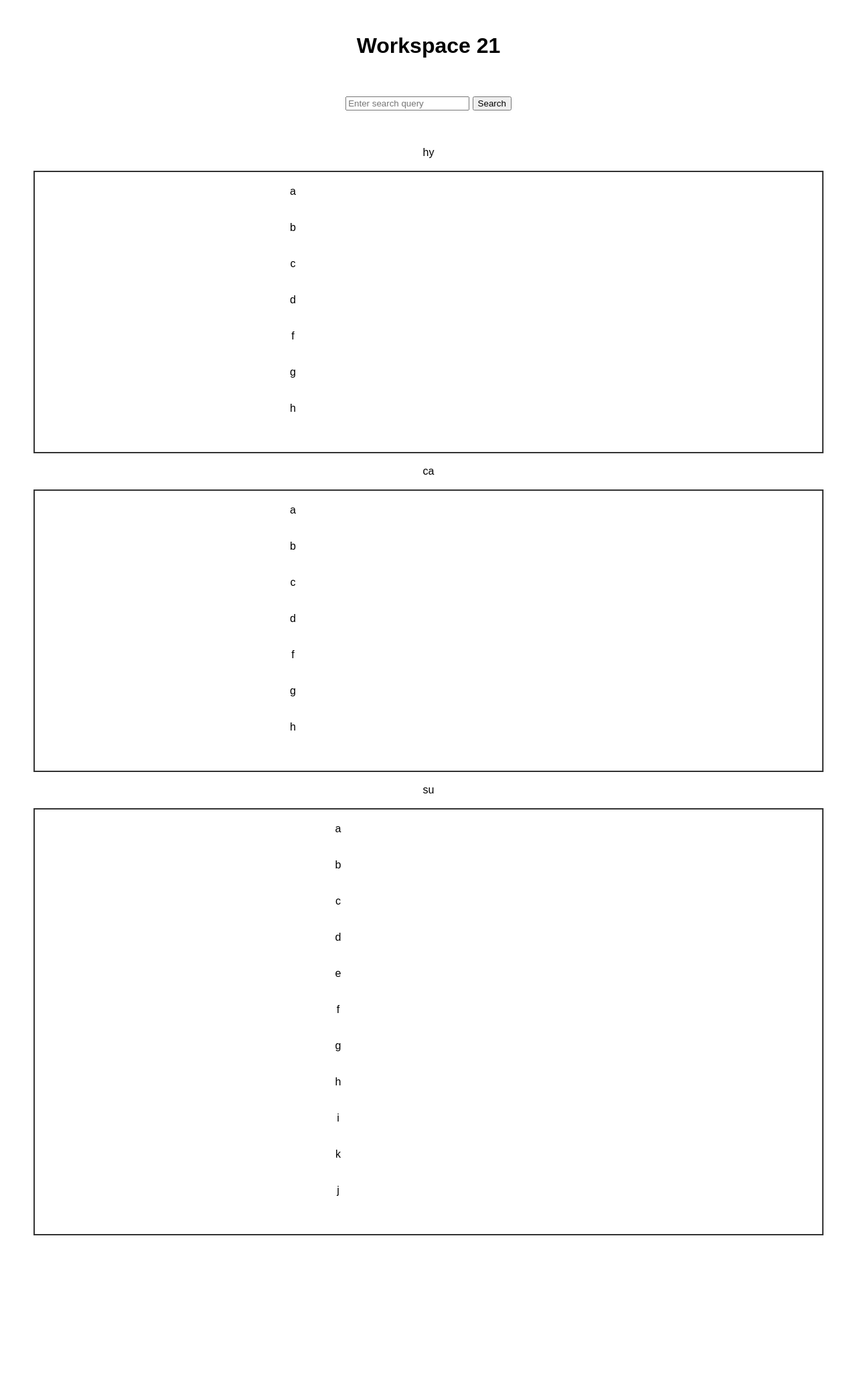
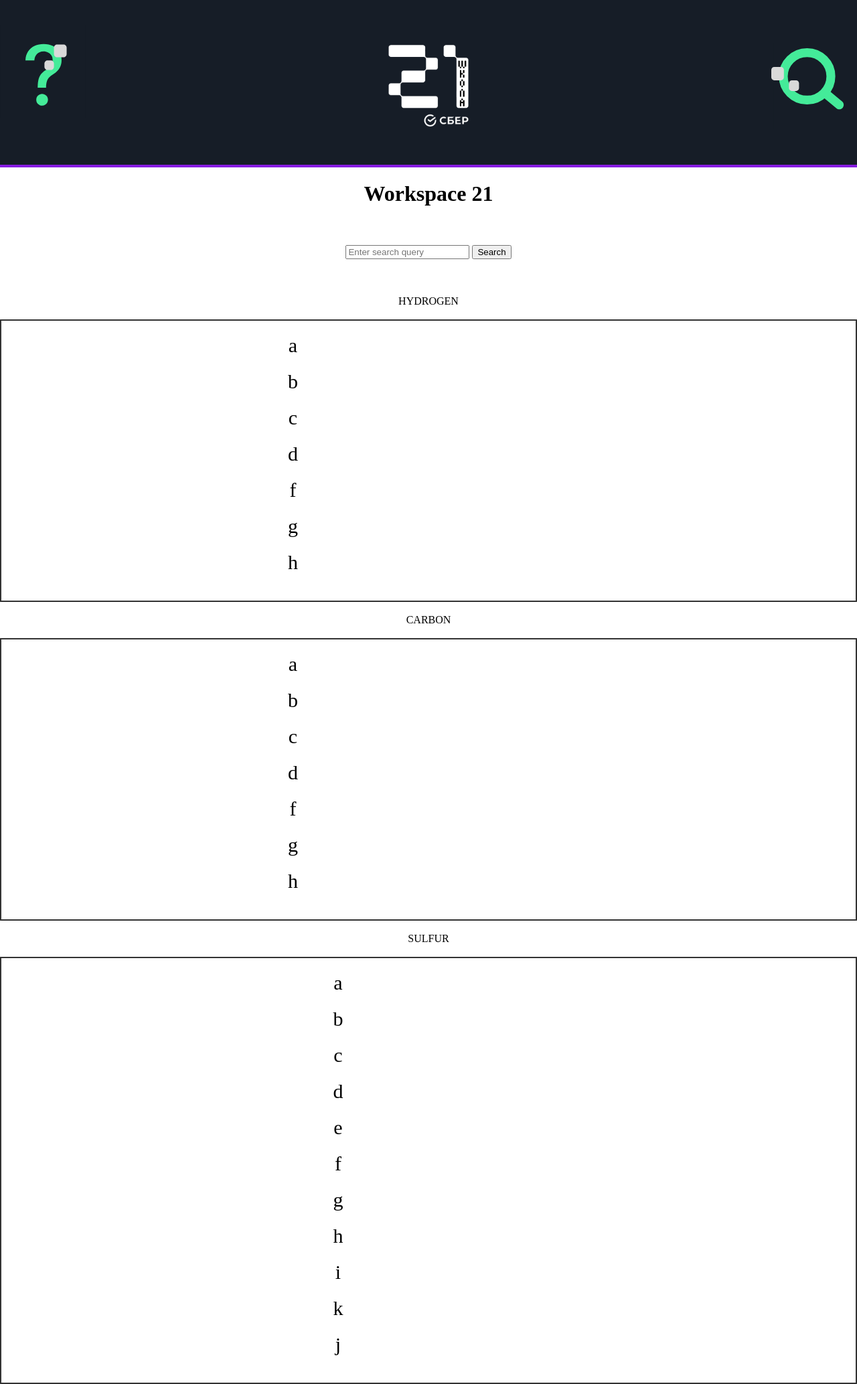
Before and after one commit to KiraArensky/school_21_workspaces, a Flask app: template templates/index.html in a window 1280 px wide. Shown: the whole page at 67% size. Before the commit the page ends 1845 px from the top, so only its background shows below. Run offline with Flask 3, Linux system fonts and the light colour scheme; the template is opened without the code that fills it: most values are stand-ins (such as "Sample title", 1, 10 or a date in 2020).

Commit message:
need push + booking + fronted + button_search

```diff
--- a/static/style.css
+++ b/static/style.css
@@ -1,7 +1,40 @@
 body {
-    font-family: 'Arial', sans-serif;
+    font-family: "SB-Text";
     text-align: center;
-    margin: 50px;
+    margin: 0;
+    padding: 0;
+}
+header {
+    width: 100%;
+    background-size: cover;
+    background-position: top center;
+    background-color: #161D27; /* Цвет фона шапки */
+    height: 30%;
+    padding: 0 0 0 0;
+}
+.container{
+    display: flex;
+    justify-content: space-between;
+}
+.info {
+    margin: 3% 0 4% 0;
+    width: 10%; /* Сделать изображение адаптивным по ширине */
+    height: 10%; /* Сделать изображение адаптивным по высоте */
+}
+.stripe{
+    height: 4px; /* Высота полоски */
+    background-color: #861BE1; /* Цвет полоски */
+}
+.logo {
+    margin: 3% 0 3% 0;
+    width: 15%; /* Сделать изображение адаптивным по ширине */
+    height: 15%; /* Сделать изображение адаптивным по высоте */
+
+}
+.search{
+    margin: 5% 0 3% 0;
+    width: 10%; /* Сделать изображение адаптивным по ширине */
+    height: 10%; /* Сделать изображение адаптивным по высоте */
 }
 
 .cluster {
@@ -9,7 +42,9 @@ body {
     border: 2px solid #333;
     padding: 20px;
 }
-
+.bukovki{
+font-size: 30px;
+margun-right: 5px;}
 .row {
     text-align: center;
     display: flex;
--- a/templates/index.html
+++ b/templates/index.html
@@ -8,6 +8,14 @@
     <title>Hedgehogs</title>
 </head>
 <body>
+    <header>
+        <nav class="container">
+            <img class="info" src="/static/images/info.svg" alt="info">
+            <img class="logo" src="/static/images/logo.png" alt="logo">
+            <img class="search" src="/static/images/search.svg" alt="search">
+        </nav>
+    </header>
+        <div class="stripe"></div>
     <h1>Workspace 21</h1>
     <br><br>
     <form action="/" method="POST">
@@ -17,12 +25,16 @@
     <br><br><br>
     <!-- создание поля с местами -->
     <div class="campus">
-         {% for cluster in ["hy", "ca"] %}
-            {{ cluster }} <br><br>
+        {% for cluster in ["hy", "ca"] %}
+        {% if cluster == "hy" %}
+        <a>HYDROGEN</a> <br><br>
+        {% else %}
+        <a>CARBON</a> <br><br>
+        {% endif %}
             <div class="cluster">
                 {% for row in ["a", "b", "c", "d", "f", "g", "h"] %}
                     <div class="row">
-                        <a>{{ row }}</a><br><br><br>
+                        <a class="bukovki">{{ row }}</a><br><br><br>
                         {% for place in range(1, 10) %}
                         {% set place_id = "".join([cluster, '-', row, place|string]) %}
                         {% if place_id not in workspace %}
@@ -30,23 +42,25 @@
                             </div>
                         {% elif book[place_id] != "empty_00" %}
                             <div class="book">
-                                {{ place_id[3:] }}
+                                {{ place_id[4:] }}
                             </div>
                         {% elif workspace[place_id] == "empty_00" %}
-                        <input class="seat" type="submit" name="free_place" value={{ place_id[3:] }}>
+                            <div class="seat">
+                                {{ place_id[4:] }}
+                            </div>
                         {% elif workspace[place_id] == "break_00" %}
                             <div class="break">
-                                {{ place_id[3:] }}
+                                {{ place_id[4:] }}
                             </div>
                         {% else %}
                         {% if workspace[place_id] == query %}
-                            <div class="selected_search">
-                                <a href="#main">{{ place_id[3:] }}</a>
-                            </div>
+                        <button onclick="alert({{workspace[place_id]}})" class="selected_search">
+                        <a>{{ place_id[4:] }}</a>
+                        </button>
                         {% else %}
-                            <div class="selected">
-                                <a href="#main" >{{ place_id[3:] }}</a>
-                            </div>
+                        <button onclick="alert({{workspace[place_id]}})" class="selected">
+                        <a>{{ place_id[4:] }}</a>
+                        </button>
                         {% endif %}
                         {% endif %}
                         {% endfor %}
@@ -55,11 +69,11 @@
             </div><br>
         {% endfor %}
         {% set cluster = "su" %}
-            {{ cluster }}<br><br>
+        <a>SULFUR</a> <br><br>
             <div class="cluster">
                 {% for row in ["a", "b", "c", "d", "e", "f", "g", "h", "i", "k", "j"] %}
                     <div class="row">
-                        <a>{{ row }}</a><br><br><br>
+                        <a class="bukovki">{{ row }}</a><br><br><br>
                         {% for place in range(1, 7) %}
                         {% set place_id = "".join([cluster, '-', row, place|string]) %}
                         {% if place_id not in workspace %}
@@ -67,23 +81,25 @@
                             </div>
                         {% elif book[place_id] != "empty_00" %}
                             <div class="book">
-                                {{ place_id[3:] }}
+                                {{ place_id[4:] }}
                             </div>
                         {% elif workspace[place_id] == "empty_00" %}
-                        <input class="seat" type="submit" name="free_place" value={{ place_id[3:] }}>
+                            <div class="seat">
+                                {{ place_id[4:] }}
+                            </div>
                         {% elif workspace[place_id] == "break_00" %}
                             <div class="break">
-                                {{ place_id[3:] }}
+                                {{ place_id[4:] }}
                             </div>
                         {% else %}
                         {% if workspace[place_id] == query %}
-                            <div class="selected_search">
-                                <a href="#main">{{ place_id[3:] }}</a>
-                            </div>
+                        <button onclick="alert({{workspace[place_id]}})" class="selected_search">
+                        <a>{{ place_id[4:] }}</a>
+                        </button>
                         {% else %}
-                            <div class="selected">
-                                <a href="#main">{{ place_id[3:] }}</a>
-                            </div>
+                        <button onclick="alert({{workspace[place_id]}})" class="selected">
+                        <a>{{ place_id[4:] }}</a>
+                        </button>
                         {% endif %}
                         {% endif %}
                         {% endfor %}
@@ -91,10 +107,5 @@
                 {% endfor %}
             </div>
     </div>
-    <a href="" id="main">
-      <div id="okno">
-          {{ workspace[place_id] }}
-      </div>
-    </a>
 </body>
 </html>
```
Also changed, not shown: other parts of static/style.css (+1 -27 lines), design/Макет CARBON.png (added), design/Макет HYDROGEN black.png (added), design/Макет HYDROGEN white.png (added), design/Макет HYDROGEN вход.png (added), design/Макет HYDROGEN занято.png (added), design/Макет HYDROGEN обозначения.png (added), design/Макет HYDROGEN поиск.png (added), design/Макет SURFUR.png (added), static/images/info.svg (added), static/images/logo.png (added), static/images/search.svg (added).
